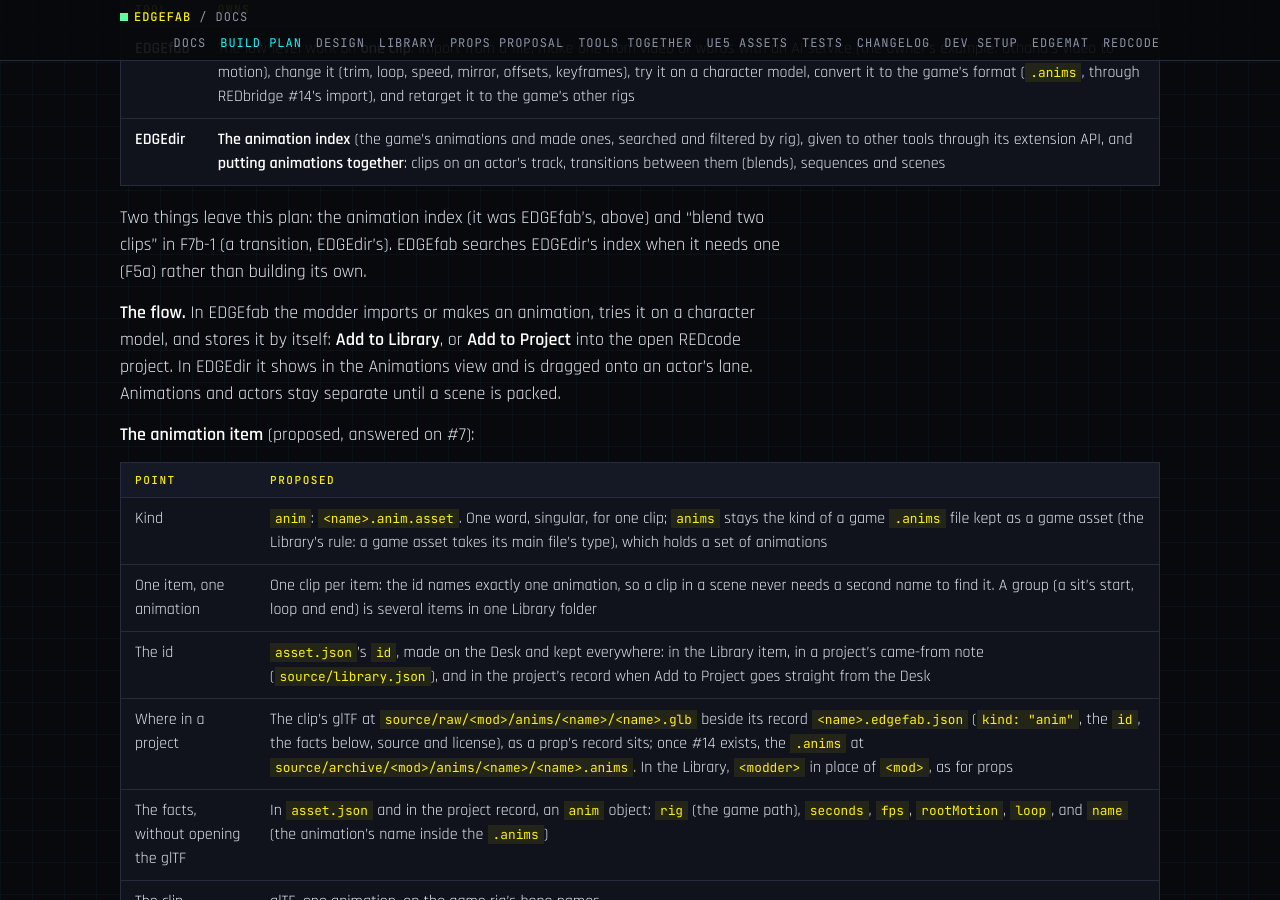
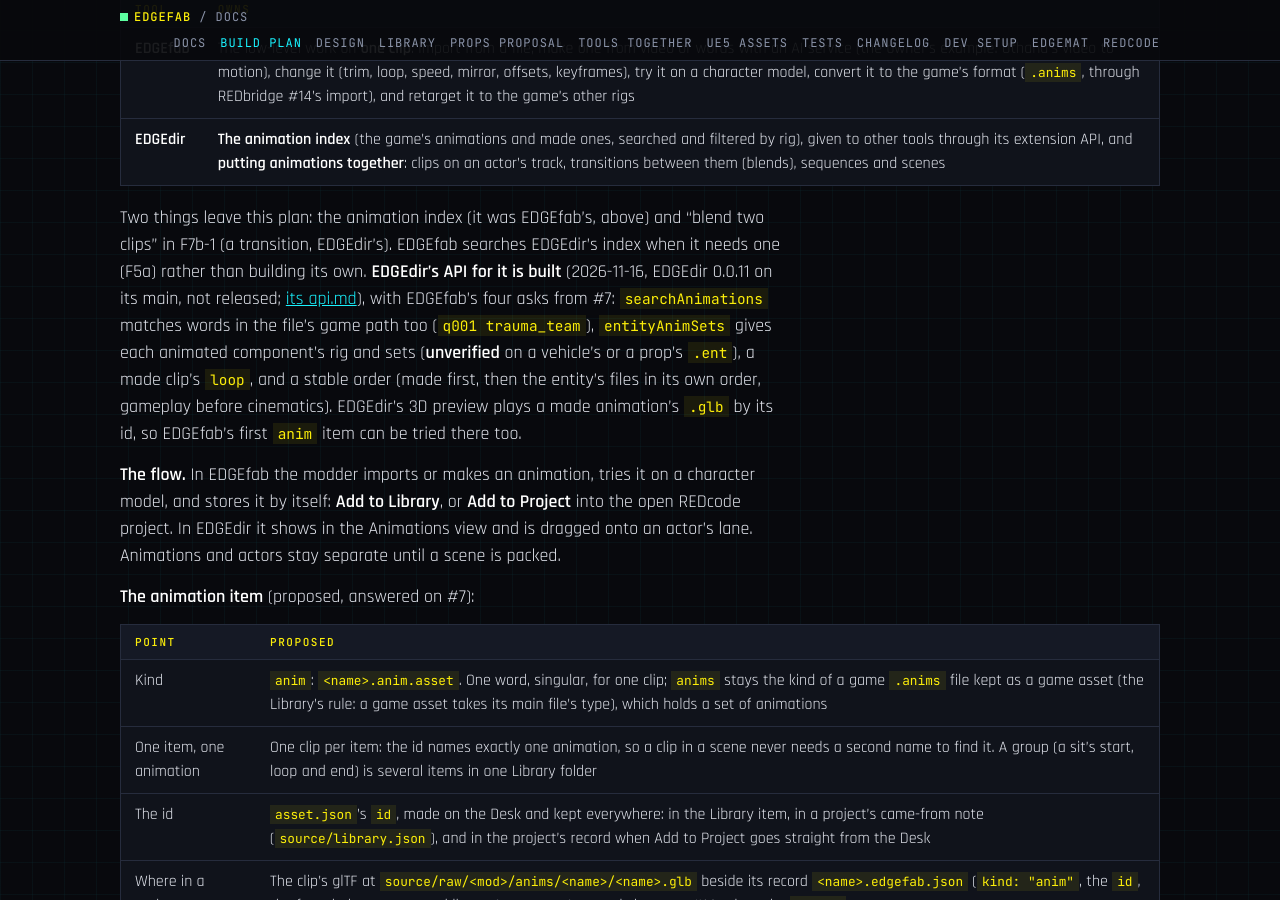
Before and after one commit to Edgemodders/EDGEfab, a Jekyll site: the page built from docs/plan.md, in a window 1280 px wide and 900 px high, scrolled down 7810 px. Built offline with Jekyll 4.4.1, drawn with Linux system fonts in a browser that asks for light colours.

Commit message:
Plan: EDGEdir's animation API built with EDGEfab's four asks (#7)
Co-Authored-By: Claude Opus 5.5 <noreply@anthropic.com>

```diff
--- a/docs/plan.md
+++ b/docs/plan.md
@@ -159,7 +159,7 @@ EDGEdir is the new director tool: a timeline that puts NPCs and their animations
 | **EDGEfab** | The low-level work on **one clip**: import from a file, make one from video or words with an AI service (the owner's example: Uthana's video to motion), change it (trim, loop, speed, mirror, offsets, keyframes), try it on a character model, convert it to the game's format (`.anims`, through REDbridge #14's import), and retarget it to the game's other rigs |
 | **EDGEdir** | **The animation index** (the game's animations and made ones, searched and filtered by rig), given to other tools through its extension API, and **putting animations together**: clips on an actor's track, transitions between them (blends), sequences and scenes |
 
-Two things leave this plan: the animation index (it was EDGEfab's, above) and "blend two clips" in F7b-1 (a transition, EDGEdir's). EDGEfab searches EDGEdir's index when it needs one (F5a) rather than building its own.
+Two things leave this plan: the animation index (it was EDGEfab's, above) and "blend two clips" in F7b-1 (a transition, EDGEdir's). EDGEfab searches EDGEdir's index when it needs one (F5a) rather than building its own. **EDGEdir's API for it is built** (2026-11-16, EDGEdir 0.0.11 on its main, not released; [its api.md](https://github.com/Edgemodders/EDGEdir/blob/main/docs/api.md)), with EDGEfab's four asks from #7: `searchAnimations` matches words in the file's game path too (`q001 trauma_team`), `entityAnimSets` gives each animated component's rig and sets (**unverified** on a vehicle's or a prop's `.ent`), a made clip's `loop`, and a stable order (made first, then the entity's files in its own order, gameplay before cinematics). EDGEdir's 3D preview plays a made animation's `.glb` by its id, so EDGEfab's first `anim` item can be tried there too.
 
 **The flow.** In EDGEfab the modder imports or makes an animation, tries it on a character model, and stores it by itself: **Add to Library**, or **Add to Project** into the open REDcode project. In EDGEdir it shows in the Animations view and is dragged onto an actor's lane. Animations and actors stay separate until a scene is packed.
 
```
